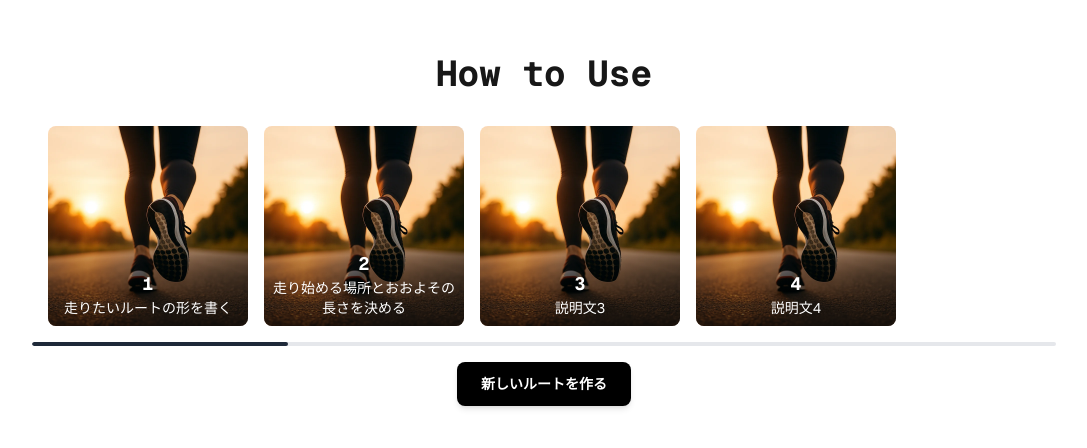
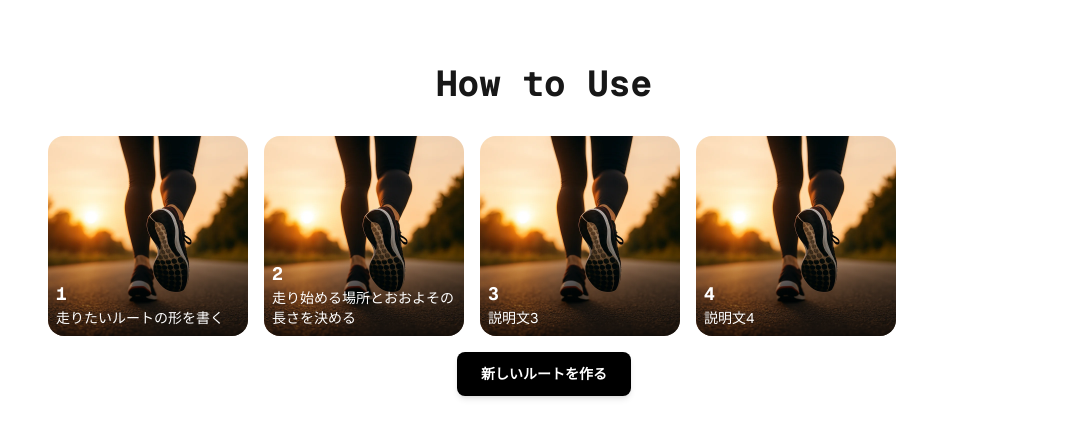
Before and after one commit to jphacks/sp_2509, a Next.js app in the folder frontend/: page /home in a window 1280 px wide. Shown: the part 170-618 px from the top of the page, without its empty margins (96-1183 px from the left). Built offline with nearby package versions, Linux system fonts and the light colour scheme.

Commit message:
・画像に挿入する説明文を，中央揃えではなく左寄せにする ・下部のスライドバーを削除 ・各画像の角の丸みを簡単に指定できるように ・説明文のフォントのスタイルを指定できるように

```diff
--- a/frontend/src/app/home/page.tsx
+++ b/frontend/src/app/home/page.tsx
@@ -25,7 +25,11 @@ export default function Home() {
         <div className="text-center">
           <h1 className="text-4xl font-bold mb-8">How to Use</h1>
 
-          <Carousel items={carouselItems} />
+          <Carousel
+            items={carouselItems}
+            imageBorderRadius="rounded-2xl"
+            descriptionClassName="text-sm text-white"
+          />
 
 
           {/* ボタンによるページ遷移 */}
--- a/frontend/src/components/Carousel_iwai.tsx
+++ b/frontend/src/components/Carousel_iwai.tsx
@@ -1,6 +1,6 @@
 "use client";
 
-import { useState, useRef, UIEvent } from 'react';
+import { useRef, useState, MouseEvent } from 'react';
 import Image from 'next/image';
 
 type CarouselItem = {
@@ -11,39 +11,67 @@ type CarouselItem = {
 
 type CarouselProps = {
   items: CarouselItem[];
+  imageBorderRadius?: string;
+  descriptionClassName?: string;
 };
 
 const imageWidth = 200;
 const imageHeight = 200;
 const gap = 16; // 画像間の余白 (px)
 
-export default function Carousel({ items }: CarouselProps) {
-  const [scrollProgress, setScrollProgress] = useState(0);
+export default function Carousel({
+  items,
+  // 画像の角丸
+  // 例: 'rounded-md', 'rounded-xl', 'rounded-2xl', 'rounded-full'
+  imageBorderRadius = 'rounded-lg',
+  // 説明文のスタイル (Tailwind CSSクラス)
+  // 例: 'font-bold text-lg text-yellow-300'
+  descriptionClassName = 'text-sm text-white',
+}: CarouselProps) {
   const scrollContainerRef = useRef<HTMLDivElement>(null);
+  const [isDragging, setIsDragging] = useState(false);
+  const [startX, setStartX] = useState(0);
+  const [scrollLeft, setScrollLeft] = useState(0);
 
-  const handleScroll = (e: UIEvent<HTMLDivElement>) => {
-    const container = e.currentTarget;
-    const scrollWidth = container.scrollWidth - container.clientWidth;
-    if (scrollWidth > 0) {
-      const progress = (container.scrollLeft / scrollWidth) * 100;
-      setScrollProgress(progress);
-    } else {
-      setScrollProgress(0);
+  const onMouseDown = (e: MouseEvent<HTMLDivElement>) => {
+    setIsDragging(true);
+    if (scrollContainerRef.current) {
+      setStartX(e.pageX - scrollContainerRef.current.offsetLeft);
+      setScrollLeft(scrollContainerRef.current.scrollLeft);
     }
+  };
+
+  const onMouseLeave = () => {
+    setIsDragging(false);
+  };
+
+  const onMouseUp = () => {
+    setIsDragging(false);
+  };
+
+  const onMouseMove = (e: MouseEvent<HTMLDivElement>) => {
+    if (!isDragging || !scrollContainerRef.current) return;
+    e.preventDefault();
+    const x = e.pageX - scrollContainerRef.current.offsetLeft;
+    const walk = (x - startX) * 2; // スクロール速度を調整
+    scrollContainerRef.current.scrollLeft = scrollLeft - walk;
   };
 
   return (
     <div className="w-full">
       <div
         ref={scrollContainerRef}
-        className="flex overflow-x-auto snap-x snap-mandatory scrollbar-hide"
+        className={`flex overflow-x-auto snap-x snap-mandatory scrollbar-hide cursor-grab ${isDragging ? 'cursor-grabbing' : ''}`}
         style={{ gap: `${gap}px`, paddingLeft: `${gap}px`, paddingRight: `${gap}px` }}
-        onScroll={handleScroll}
+        onMouseDown={onMouseDown}
+        onMouseLeave={onMouseLeave}
+        onMouseUp={onMouseUp}
+        onMouseMove={onMouseMove}
       >
         {items.map((item, index) => (
           <div
             key={index}
-            className="relative flex-shrink-0 snap-start"
+            className={`relative flex-shrink-0 snap-start overflow-hidden ${imageBorderRadius}`}
             style={{ width: `${imageWidth}px`, height: `${imageHeight}px` }}
           >
             <Image
@@ -51,24 +79,16 @@ export default function Carousel({ items }: CarouselProps) {
               alt={item.alt}
               width={imageWidth}
               height={imageHeight}
-              className="w-full h-full object-cover rounded-lg"
+              className="w-full h-full object-cover"
             />
-            <div className="absolute bottom-0 left-0 w-full h-1/2 bg-gradient-to-t from-black/70 to-transparent rounded-b-lg" />
-            <div className="absolute bottom-0 left-0 w-full p-2 text-white">
-              <p className="font-bold text-lg">{index + 1}</p>
-              <p className="text-sm">{item.description}</p>
+            <div className="absolute bottom-0 left-0 w-full h-1/2 bg-gradient-to-t from-black/70 to-transparent" />
+            <div className="absolute bottom-0 left-0 w-full p-2 text-left">
+              <p className="font-bold text-lg text-white">{index + 1}</p>
+              <p className={descriptionClassName}>{item.description}</p>
             </div>
           </div>
         ))}
       </div>
-
-      {/* スライドバー */}
-      <div className="relative w-full h-1 bg-gray-200 rounded-full mt-4 overflow-hidden">
-        <div
-          className="absolute top-0 left-0 h-full bg-gray-800 rounded-full"
-          style={{ width: '25%', transform: `translateX(${scrollProgress * 3}%)` }}
-        />
-      </div>
     </div>
   );
 }
```
